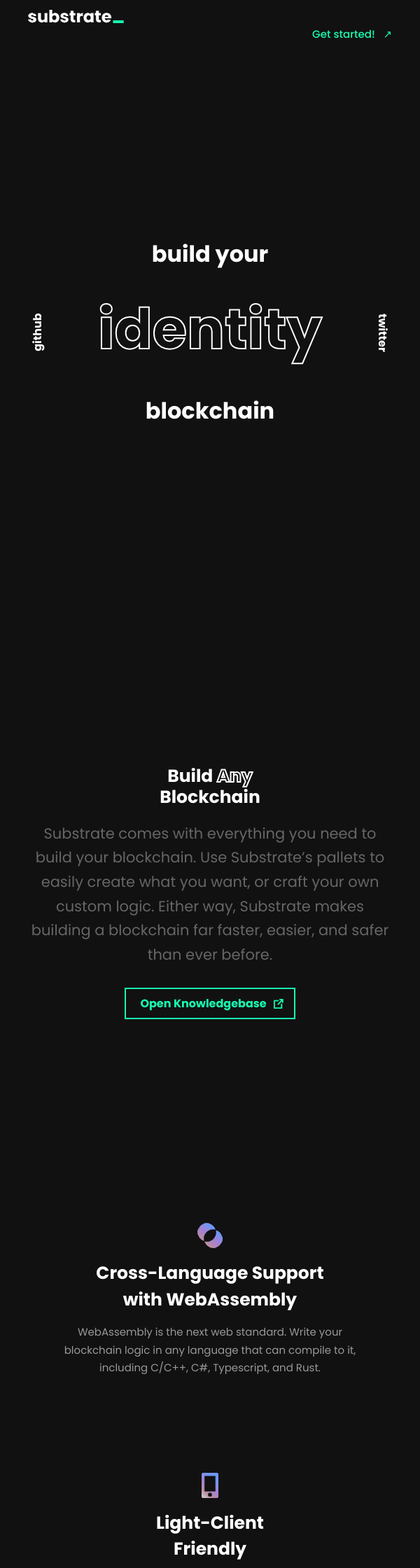
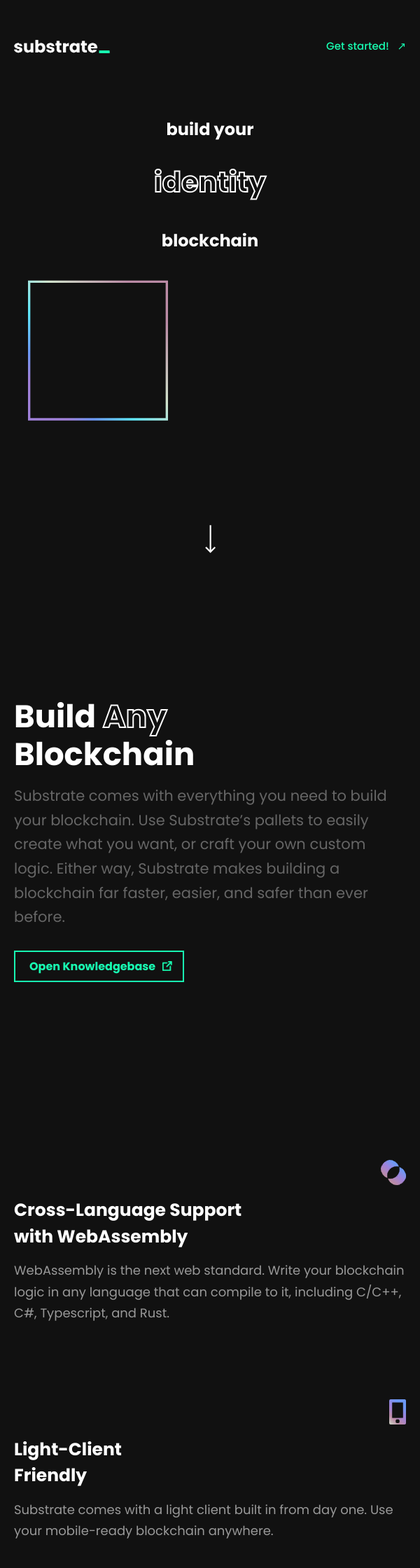
Before and after one commit to sonledinh/ladimaketing, a PHP site: page / in a window 600 px wide. Shown: the top 2240 px of the page at 70% size. Run offline with PHP 8.4, Linux system fonts and the light colour scheme; some libraries are stand-ins or nearby versions.

Commit message:
update svg

```diff
--- a/css/responsive.css
+++ b/css/responsive.css
@@ -1,238 +1,190 @@
 @media (max-width: 767px) {
     body .container {
-        max-width: 100%;
+        padding: 0 20px;
+    }
+    .build-tag h3 {
+        font-size: 24px;
     }
 
-    .content-banner {
-        top: 0;
+    .slide-text-loop h2 {
+        font-size: 40px;
     }
 
-    .content-banner h1 {
-        font-size: 30px;
-        line-height: 1.3;
+    .link-banner {
+        display: none;
+    }
+    .title h2 {
+        font-size: 45px;
+        text-align: left;
     }
 
-    .content-banner h1 br {
-        display: none;
+    .desc-title {
+        text-align: left !important;
     }
 
-    .content-banner .desc {
-        padding: 15px 0;
+    .header-menu {
+        position: absolute;
     }
 
-    body {
-        font-size: 15px;
-    }
-
-    .box-banner {
-        padding: 30px 0;
-    }
-
-    .box-srv {
-        padding: 30px 0;
+    .link-more {
+        text-align: left !important;
     }
 
     .item-srv {
-        padding: 15px;
-        top: 0 !important;
+        max-width: 100%;
+        text-align: left !important;
     }
 
-    .box-srv .row .col-md-4 {
-        padding: 0 15px;
-        margin-bottom: 15px;
+    .item-srv .icon {
+        justify-content: end;
     }
 
-    .box-srv .row {
-        margin: 0 -15px;
+    section.box-started .title h2 {
+        text-align: center;
     }
 
-    .box-srv .row .col-md-4:last-child {
+    section.box-started .desc-title {
+        text-align: center !important;
+    }
+
+    section.box-started .link-more {
+        text-align: center !important;
+    }
+    section.box-team .col-md-7 {
+        order: 1;
+    }
+
+    section.box-team .col-md-5 {
+        order: 2;
+    }
+
+    .box-future {
+        padding-bottom: 100px;
+    }
+
+    .box-video iframe {
+        height: 250px;
+    }
+
+    .box-video {
+        margin-bottom: 30px;
+    }
+
+    .list-part ul li {
+        padding: 0 5px;
+        flex: 0 0 25%;
+    }
+
+    .list-part ul {
+        justify-content: center;
+    }
+
+    .list-part .item a {
+        width: 60px;
+        height: 60px;
+        padding: 10px;
+    }
+    .box-system .title {
+        margin-bottom: 50px;
+    }
+
+    .item-sys {
+        max-width: 100%;
+        text-align: left !important;
+    }
+
+    .list-system .col-md-6 {
+        margin-bottom: 50px;
+    }
+
+    .list-system .col-md-6:last-child {
         margin-bottom: 0;
     }
 
-    .box-different {
-        padding: 30px 0;
+    .form-subscribe input {
+        height: 100px;
+        font-size: 30px;
+        padding: 0 15px;
+    }
+    .link-ft .row {
+        display: block;
+        margin: 0;
+    }
+
+    .link-ft .col-fter {
+        margin-bottom: 50px;
+    }
+
+    .tearms a {
+        display: block;
+    }
+
+    .tearms a img {
+        display: block;
+        margin-bottom: 10px;
+    }
+
+    .tearms ul {
+        text-align: left;
+    }
+}
+@media (max-width: 767px) and (min-width: 576px) {
+    .text-loop {
+        height: 90px;
+    }
+
+    .btn-scroll {
+        bottom: 10px;
+    }
+
+    .link-ft .row {
+        margin: 0 -15px;
+        display: flex;
+    }
+
+    .link-ft .col-fter {
+        flex: 0 0  50%;
+        padding: 0 15px;
+    }
+
+    .content-footer {
+        margin-bottom: 0;
+    }
+}
+
+@media (max-width: 1023px) and (min-width: 768px) {
+    .slide-text-loop h2 {
+        font-size: 65px;
     }
 
     .title h2 {
-        font-size: 25px;
+        font-size: 50px;
     }
 
-    .list-makes {
-        padding: 0;
+    .content-team h3 {
+        font-size: 40px;
     }
 
-    .list-makes .row {
-        margin: 0 -15px;
+    .content-team .col-md-5 {
+        order: 2;
+        max-width: 100%;
+        width: 100%;
+        flex: 0 0 100%;
     }
 
-    .list-makes .col-md-6 {
-        padding: 0 15px;
-        margin-bottom: 15px;
+    .content-team .col-md-7 {
+        order: 1;
+        max-width: 100%;
+        width: 100%;
+        flex: 0 0 100%;
+        margin-bottom: 50px;
     }
-
-    .list-makes .col-md-6:last-child {
-        margin-bottom: 0;
-    }
-
-    .title {
-        margin-bottom: 20px;
-    }
-
-    .box-meal {
-        padding: 30px 0;
-    }
-
-    .box-plan-home {
-        padding-top: 0;
-    }
-
-    .info-box-plan {
-        padding: 30px 15px;
-        text-align: center;
-    }
-
-    .txt-plan h2 {
-        font-size: 25px;
-    }
-
-    .box-plan-home .col-md-3 {
-        text-align: center !important;
-        margin-top: 20px;
-    }
-    .item-make {
-        padding: 30px 20px;
-    }
-    footer {
-        padding: 30px 0 0 0;
-    }
-
-    .reserved {
-        font-size: 10px;
-        padding: 10px 0;
-        background: #ebebeb;
+    .col-fter {
+        flex: 0 0 50%;
+        margin-bottom: 50px;
     }
 
     .content-footer {
-        padding-bottom: 30px;
-    }
-    .header-menu, .header-result {
-        padding: 10px 0;
-    }
-    html {
-        overflow-x: hidden;
-    }
-    main {
-        padding-top: 75px;
-    }
-    .box-step {
-        height: auto;
-        padding: 0 0 50px 0;
-    }
-    .box-gender ul li {
-        padding: 0 15px;
-    }
-
-    .box-gender ul {
-        margin: 0 -15px;
-    }
-
-    .item-gend {
-        width: 120px;
-        height: 120px;
-        padding: 10px;
-    }
-
-    .item-gend .icon img {
-        height: 50px;
-    }
-    .title-step h2 {
-        font-size: 25px;
-        font-weight: bold;
-        margin-bottom: 5px;
-    }
-
-    .list-dots-step {
-        margin-top: 50px;
-    }
-    .step-level .box-gender ul {
-        width: max-content;
-        margin: 0 auto;
-    }
-
-    .step-level .box-gender {
-        overflow: auto;
-    }
-
-    .item-gend .icon {
-        margin-bottom: 10px;
-    }
-    .box-food ul li {
-        padding: 0 10px;
-        margin-bottom: 20px;
-    }
-
-    .box-food ul {
-        margin: 0 -10px;
-        justify-content: center;
-    }
-    .box-musurement {
-        max-width: 100%;
-    }
-    #box-result {
-        padding: 50px 0;
+        margin-bottom: 0;
     }
 }
-
-
-@media (max-width: 1023px) and (min-width: 768px) {
-    .box-srv {
-        padding: 100px 15px;
-    }
-
-    .list-makes {
-        padding: 0 15px;
-    }
-
-    .list-makes .col-md-6 {
-        padding: 0 15px;
-    }
-
-    .list-makes .row {
-        margin: 0 -15px;
-    }
-
-    .box-srv .row .col-md-4 {
-        padding: 0 15px;
-    }
-
-    .box-srv .row {
-        margin: 0 -15px;
-    }
-
-    .item-srv {
-        padding: 15px;
-    }
-
-    .item-make {
-        padding: 30px;
-    }
-
-    .link-meal a {
-        padding: 10px;
-        font-size: 14px;
-    }
-
-    .box-plan-home {
-        padding-top: 0;
-    }
-
-    .btn-submit a {
-        text-align: center;
-        padding: 0 10px;
-    }
-
-    .txt-plan h2 {
-        font-size: 25px;
-    }
-}
--- a/css/style.css
+++ b/css/style.css
@@ -408,4 +408,18 @@ footer {
 .info-banner {
   position: relative; }
 
+.btn-scroll {
+  position: fixed;
+  bottom: 30px;
+  left: 0;
+  width: 100%;
+  transition: .4s all;
+  z-index: 2; }
+  .btn-scroll.scroll {
+    transition: .4s all;
+    bottom: -70px; }
+
+.slide-svg svg {
+  width: 240px; }
+
 /*# sourceMappingURL=style.css.map */
--- a/css/style.scss
+++ b/css/style.scss
@@ -279,3 +279,20 @@ body{
 .info-banner {
     position: relative;
 }
+.btn-scroll {
+    position: fixed;
+    bottom: 30px;
+    left: 0;
+    width: 100%;
+    transition: .4s all;
+    z-index: 2;
+    &.scroll {
+        transition: .4s all;
+        bottom: -70px;
+    }
+}
+.slide-svg {
+    svg {
+        width: 240px;
+    }
+}
--- a/footer.php
+++ b/footer.php
@@ -70,6 +70,8 @@
 
 	<script type="text/javascript" src="js/bootstrap.min.js"></script>
 	<script type="text/javascript" src="js/slick.min.js"></script>
+	<script type="text/javascript" src="https://cdnjs.cloudflare.com/ajax/libs/gsap/1.18.0/TweenMax.min.js"></script>
+	<script type="text/javascript" src="https://s3-us-west-2.amazonaws.com/s.cdpn.io/16327/MorphSVGPlugin.min.js?r=182"></script>
 	<script type="text/javascript" src="js/private.js"></script>
 </body>
 </html>
--- a/header.php
+++ b/header.php
@@ -20,10 +20,10 @@
         <div class="header-menu">
             <div class="container">
                 <div class="row align-items-center">
-                    <div class="col-md-6">
+                    <div class="col-md-6 col-6">
                         <div class="logo"><a href=""><img src="images/logo.png" class="img-fluid" alt=""></a></div>
                     </div>
-                    <div class="col-md-6 text-right"><div class="link-branding"><a href="" class="" target="_blank">Get started!&nbsp;&nbsp;&nbsp;↗</a></div></div>
+                    <div class="col-md-6 col-6 text-right"><div class="link-branding"><a href="" class="" target="_blank">Get started!&nbsp;&nbsp;&nbsp;↗</a></div></div>
                 </div>
             </div>
         </div>
--- a/index.php
+++ b/index.php
@@ -18,11 +18,58 @@
 					</div>
 					<h3>blockchain</h3>
 				</div>
+				<div class="slide-svg">
+					<div class="item-slide">
+						<svg xmlns="http://www.w3.org/2000/svg" viewBox="0 0 288 277">
+						    <defs>
+						    	<linearGradient x1="13.716%" y1="84.037%" x2="84.798%" y2="14.96%" id="b"><stop stop-color="#A081D9" offset="0%"></stop><stop stop-color="#6C98F5" offset="13.395%"></stop><stop stop-color="#5EE7F9" offset="33.558%"></stop><stop stop-color="#D1E3CC" offset="59.411%"></stop><stop stop-color="#BB8BA6" offset="100%"></stop></linearGradient>
+							</defs>
+
+							<g fill-rule="nonzero" fill="none" class="svg-slider">
+								<path d="M281 140.5 C281 65.11 219.88 4 144.5 4 69.11 4 8 65.11 8 140.5 8 215.88 69.11 277 144.5 277 219.88 277 281 215.88 281 140.5 M144.5 8 C217.67 8 277 67.32 277 140.5 277 213.67 217.67 273 144.5 273 71.32 273 12 213.67 12 140.5 12 67.32 71.32 8 144.5 8 " fill="url(#b)" class="svg-hidd tron"></path>
+							</g>
+						</svg>
+					</div>
+					<div class="item-slide">
+						<svg xmlns="http://www.w3.org/2000/svg" viewBox="0 0 288 277">
+						    <defs>
+						    	<linearGradient x1="13.716%" y1="84.037%" x2="84.798%" y2="14.96%" id="b"><stop stop-color="#A081D9" offset="0%"></stop><stop stop-color="#6C98F5" offset="13.395%"></stop><stop stop-color="#5EE7F9" offset="33.558%"></stop><stop stop-color="#D1E3CC" offset="59.411%"></stop><stop stop-color="#BB8BA6" offset="100%"></stop></linearGradient>
+							</defs>
+
+							<g fill-rule="nonzero" fill="none" class="svg-slider">
+								<path d="M288.006 261.934L144.003 18 0 261.934h288.006zM144.003 25.868L281 257.934H7.005L144.003 25.868z" fill="url(#b)" class="svg-hidd circle"></path>
+							</g>
+						</svg>
+					</div>
+					<div class="item-slide">
+						<svg xmlns="http://www.w3.org/2000/svg" viewBox="0 0 288 277">
+						    <defs>
+						    	<linearGradient x1="13.716%" y1="80.787%" x2="84.798%" y2="18.306%" id="c"><stop stop-color="#A081D9" offset="0%"></stop><stop stop-color="#6C98F5" offset="13.395%"></stop><stop stop-color="#5EE7F9" offset="33.558%"></stop><stop stop-color="#D1E3CC" offset="59.411%"></stop><stop stop-color="#BB8BA6" offset="100%"></stop></linearGradient>
+							</defs>
+
+							<g fill-rule="nonzero" fill="none" class="svg-slider">
+								<path d="M286.313 103.283L144.156 0 2 103.283l54.299 167.115h175.715l54.299-167.115zM144.156 4.944L281.61 104.81l-52.503 161.587H59.204L6.701 104.81 144.156 4.944z" fill="url(#c)" class="svg-hidd hexagon"></path>
+							</g>
+						</svg>
+					</div>
+					<div class="item-slide">
+						<svg xmlns="http://www.w3.org/2000/svg" viewBox="0 0 288 277">
+						    <defs>
+						    	<linearGradient x1="13.716%" y1="84.037%" x2="84.798%" y2="14.96%" id="b"><stop stop-color="#A081D9" offset="0%"></stop><stop stop-color="#6C98F5" offset="13.395%"></stop><stop stop-color="#5EE7F9" offset="33.558%"></stop><stop stop-color="#D1E3CC" offset="59.411%"></stop><stop stop-color="#BB8BA6" offset="100%"></stop></linearGradient>
+							</defs>
+
+							<g fill-rule="nonzero" fill="none" class="svg-slider">
+								<path d="M264 26H24v240h240V26zm-4 4v232H28V30h232z" fill="url(#b)" class="svg-hidd square"></path>
+							</g>
+						</svg>
+					</div>
+				</div>
 				<div class="link-banner link-twit"><a href="" target="_blank">twitter</a></div>
 			</div>
 		</div>
+		<div class="btn-scroll text-center"><a href="#build"><img src="images/scroll.svg" class="img-fluid" alt=""></a></div>
 	</section>
-	<section class="box-build">
+	<section id="build" class="box-build">
 		<div class="container">
 			<div class="content-build">
 				<div class="title text-center">
```
Also changed, not shown: js/private.js (+35 -1 lines), test.php (added, +35 -0 lines), images/gif.svg (added), images/scroll.svg (added), 1 other file.
